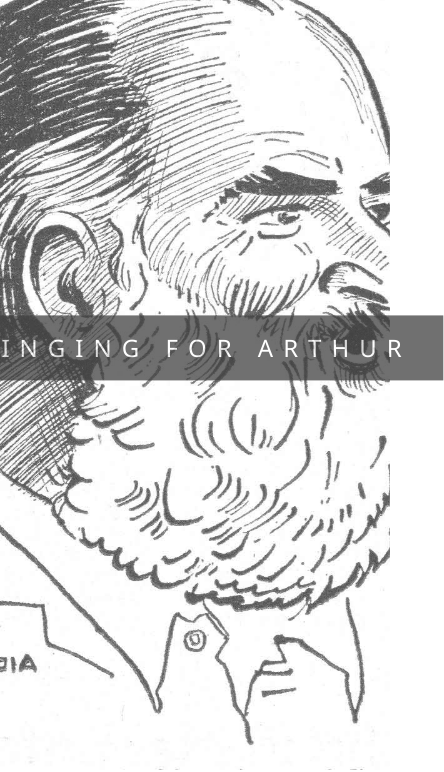
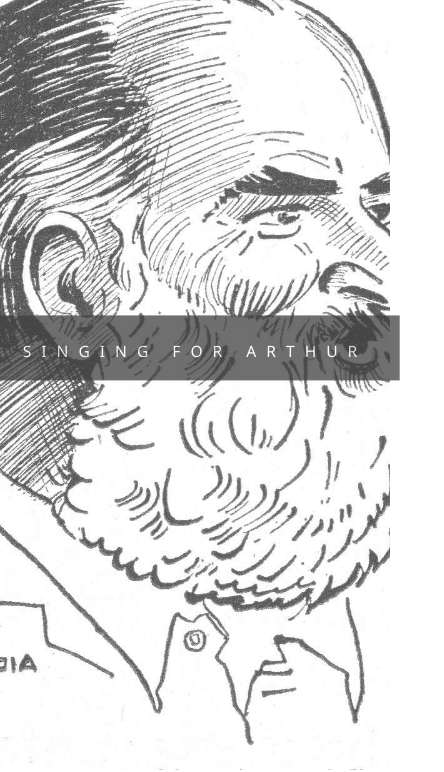
Before and after one commit to cerealtom/singingforarthur, a plain HTML site: page index.html in a window 390 px wide. Shown: the part 74-846 px from the top of the page, 444 px wide, since content can reach past the window. Drawn offline with Linux system fonts and the light colour scheme.

Commit message:
Hacky fix to the too-wide title problem.

```diff
--- a/index.html
+++ b/index.html
@@ -103,7 +103,7 @@ body, html {
 <!-- First Parallax Image with Logo Text -->
 <div class="bgimg-1 w3-display-container w3-opacity-min" id="home">
   <div class="w3-display-middle" style="white-space:nowrap;">
-    <span class="w3-center w3-padding-xlarge w3-black w3-xlarge w3-wide w3-opacity-min" style="width:90%;">SINGING <span class="w3-shrink">FOR</span> ARTHUR</span>
+    <span class="w3-center w3-padding-xlarge w3-black w3-xlarge w3-wide w3-opacity-min" style="width:90%"><span class="w3-shrink">SINGING FOR ARTHUR</span></span>
   </div>
 </div>
 
--- a/style.css
+++ b/style.css
@@ -168,7 +168,7 @@ input[type=checkbox].w3-check:disabled+.w3-validate,input[type=radio].w3-radio:d
 @media (max-width:600px){.w3-modal-content{margin:0 10px;width:auto!important}.w3-modal{padding-top:30px}
 .w3-topnav a{display:block}.w3-navbar li:not(.w3-opennav){float:none;width:100%!important}.w3-navbar li.w3-right{float:none!important}
 .w3-topnav .w3-dropdown-hover .w3-dropdown-content,.w3-navbar .w3-dropdown-click .w3-dropdown-content,.w3-navbar .w3-dropdown-hover .w3-dropdown-content,.w3-dropdown-hover.w3-mobile .w3-dropdown-content,.w3-dropdown-click.w3-mobile .w3-dropdown-content{position:relative}
-.w3-topnav,.w3-navbar{text-align:center}.w3-hide-small{display:none!important} .w3-shrink{size:50%}.w3-layout-col,.w3-mobile{display:block;width:100%!important}.w3-bar-item.w3-mobile,.w3-dropdown-hover.w3-mobile,.w3-dropdown-click.w3-mobile{text-align:center}
+.w3-topnav,.w3-navbar{text-align:center}.w3-hide-small{display:none!important}.w3-shrink{font-size:65%}.w3-layout-col,.w3-mobile{display:block;width:100%!important}.w3-bar-item.w3-mobile,.w3-dropdown-hover.w3-mobile,.w3-dropdown-click.w3-mobile{text-align:center}
 .w3-dropdown-hover.w3-mobile,.w3-dropdown-hover.w3-mobile .w3-btn,.w3-dropdown-hover.w3-mobile .w3-button,.w3-dropdown-click.w3-mobile,.w3-dropdown-click.w3-mobile .w3-btn,.w3-dropdown-click.w3-mobile .w3-button{width:100%}}
 @media (max-width:768px){.w3-modal-content{width:500px}.w3-modal{padding-top:50px}}
 @media (min-width:993px){.w3-modal-content{width:900px}.w3-hide-large{display:none!important}.w3-sidenav.w3-collapse,.w3-sidebar.w3-collapse{display:block!important}}
```
